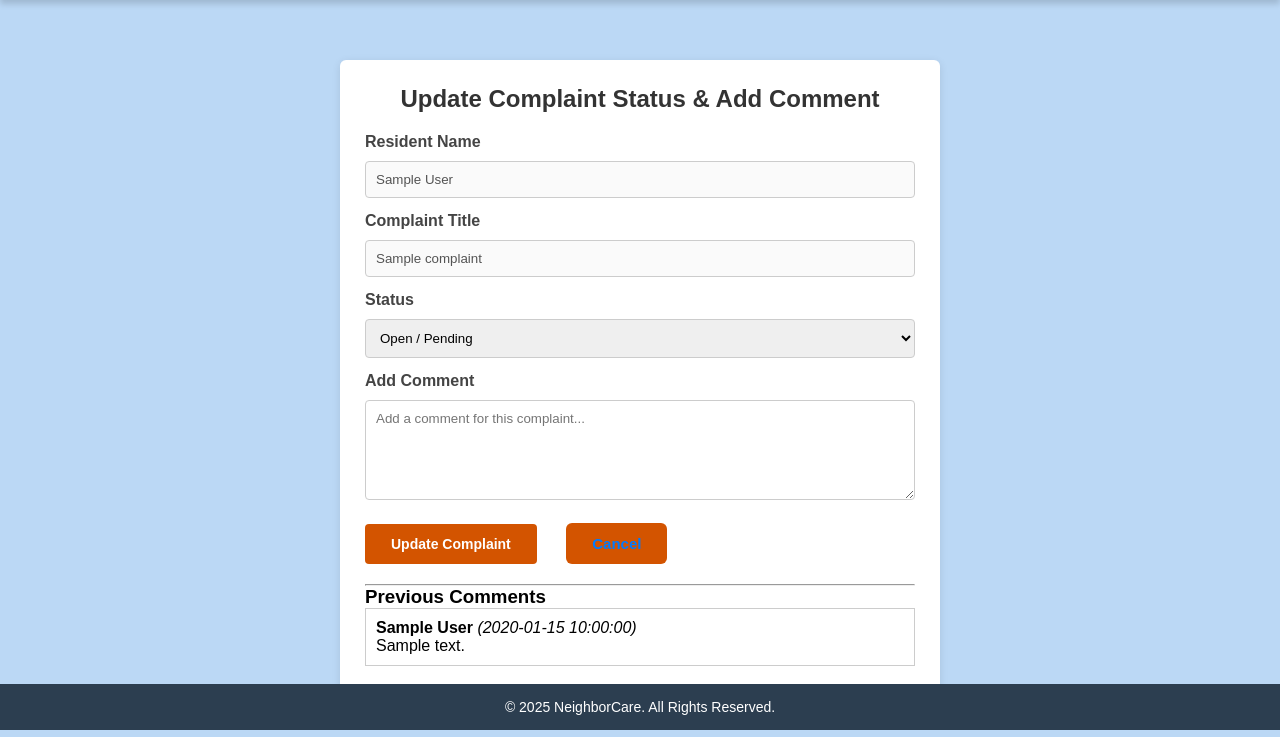
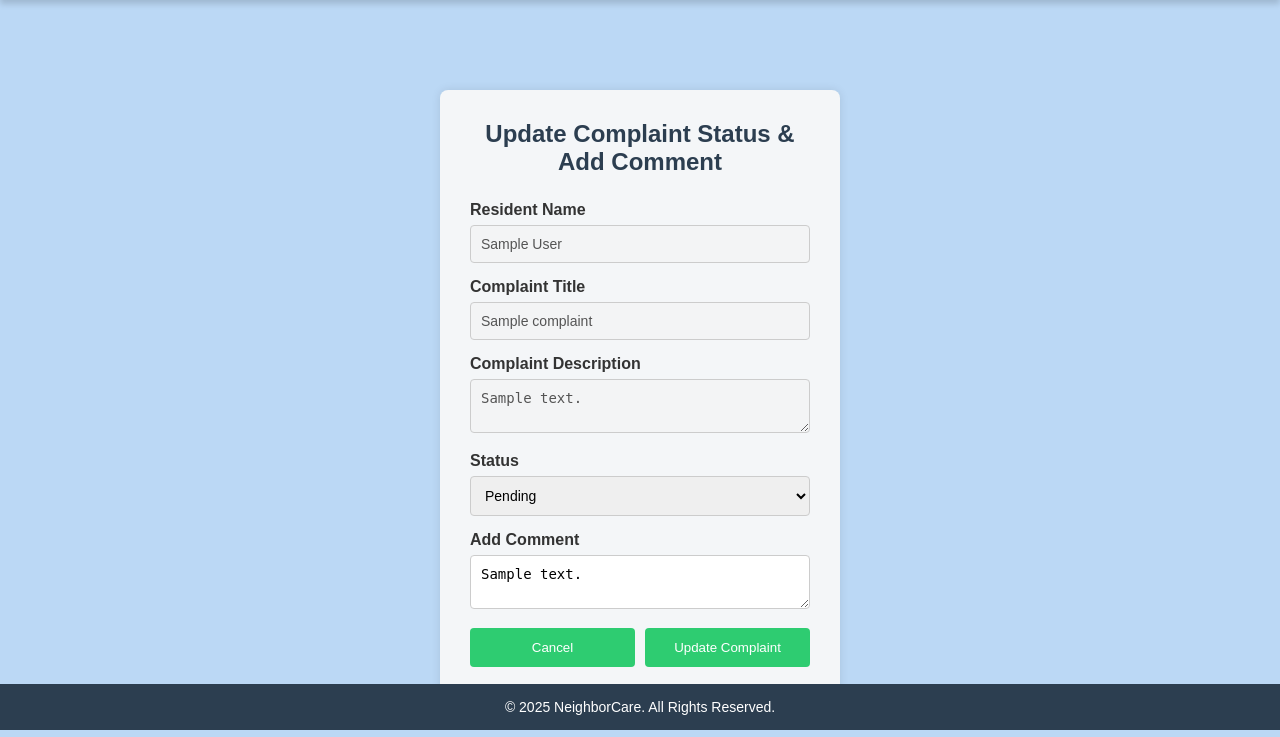
Before and after one commit to NarthanaVeenavi/Neighborhood-Complaint-Management-System, a PHP site: page /admin/edit_complaint.php?id=1 in a window 1280 px wide. Shown: the part 70-807 px from the top of the page. Run offline with PHP 8.4, Linux system fonts and the light colour scheme; the visitor is signed in with stand-in values (Sample User, id 1); tables that the repository leaves empty or names only in its code hold one stand-in row (values such as "Sample post").

Commit message:
Modify admin view of complaints

```diff
--- a/css/user_list.css
+++ b/css/user_list.css
@@ -284,11 +284,11 @@ tr.viewable:hover {
     color: white;
     text-decoration: none;
 }
-.status-pending, .status-open {
+.status-pending{
     color: #d69e2e;
     font-weight: 500;
 }
-.status-in-progress {
+.status-In-Progress {
     color: #3182ce;
     font-weight: 500;
 }
--- a/db/database_setup.sql
+++ b/db/database_setup.sql
@@ -24,6 +24,7 @@ CREATE TABLE IF NOT EXISTS residents (
   phone VARCHAR(15) DEFAULT NULL,
   apartment_id INT DEFAULT NULL,
   email VARCHAR(50) DEFAULT NULL,
+  username VARCHAR(100) DEFAULT NULL,
   joining_date DATE DEFAULT NULL,
   password VARCHAR(255) NOT NULL,
   created_at TIMESTAMP NOT NULL DEFAULT CURRENT_TIMESTAMP,
@@ -50,7 +51,7 @@ CREATE TABLE IF NOT EXISTS complaints (
   incident_date DATE NOT NULL,
   priority ENUM('Low','Medium','High') DEFAULT 'Medium',
   attachment VARCHAR(255) DEFAULT NULL,
-  status ENUM('Pending','In Progress','Resolved','Rejected') DEFAULT 'Pending',
+  status ENUM('Pending','In Progress','Resolved','Rejected', 'Closed') DEFAULT 'Pending',
   comment TEXT,
   created_at TIMESTAMP NULL DEFAULT CURRENT_TIMESTAMP,
   PRIMARY KEY (id),
--- a/pages/admin/edit_complaint.php
+++ b/pages/admin/edit_complaint.php
@@ -30,14 +30,14 @@ if (!$complaint) {
 <html>
 <head>
     <title>Edit Complaint Status & Add Comment</title>
-    <link rel="stylesheet" href="../../css/style.css">
     <link rel="stylesheet" href="../../css/main.css">
+    <link rel="stylesheet" href="../../css/register.css">
 </head>
 <body class="admin_body">
 
 <?php include '../../includes/header.php'; ?>
 
-<div class="container" style="max-width:600px; margin:auto; margin-top:50px;">
+<div class="container" style="max-width:600px; margin-bottom:40px;">
     <h2 style="text-align:center;">Update Complaint Status & Add Comment</h2>
 
     <form action="../../controllers/update_complaint.php" method="POST">
@@ -51,50 +51,28 @@ if (!$complaint) {
         <label>Complaint Title</label>
         <input type="text" value="<?= htmlspecialchars($complaint['title']) ?>" disabled>
 
+        <label>Complaint Description</label>
+        <textarea disabled><?= htmlspecialchars($complaint['description']) ?></textarea>
+
         <label>Status</label>
         <select name="status" required>
-            <option value="Open" <?= $complaint['status'] === 'Open' ? 'selected' : '' ?>>Open / Pending</option>
+            <option value="Pending" <?= $complaint['status'] === 'Pending' ? 'selected' : '' ?>>Pending</option>
             <option value="In Progress" <?= $complaint['status'] === 'In Progress' ? 'selected' : '' ?>>In Progress</option>
+            <option value="Resolved" <?= $complaint['status'] === 'Resolved' ? 'selected' : '' ?>>Resolved</option>
+            <option value="Rejected" <?= $complaint['status'] === 'Rejected' ? 'selected' : '' ?>>Rejected</option>
             <option value="Closed" <?= $complaint['status'] === 'Closed' ? 'selected' : '' ?>>Closed</option>
         </select>
 
         <label>Add Comment</label>
-        <textarea name="admin_comment" placeholder="Add a comment for this complaint..." rows="4"></textarea>
+        <textarea name="comment"><?= htmlspecialchars($complaint['comment']) ?></textarea>
 
         <br>
-        <button type="submit" class="btn">Update Complaint</button>
-        <a href="list_complaints.php" class="btn cancel-btn" style="margin-left:10px;">Cancel</a>
+        <div style="text-align:center; display:flex; justify-content:center; gap:10px;">
+            <button type="button" onclick="location.href='list_complaints.php'">Cancel</button>
+            <button type="submit">Update Complaint</button>
+        </div>
+
     </form>
-
-    <hr>
-
-    <!-- Show previous comments -->
-    <h3>Previous Comments</h3>
-    <?php
-    $sql = "SELECT cc.comment_text, r.first_name, r.last_name, cc.created_at
-            FROM complaint_comments cc
-            JOIN residents r ON cc.admin_id = r.id
-            WHERE cc.complaint_id = ?
-            ORDER BY cc.created_at DESC";
-    $stmt = mysqli_prepare($conn, $sql);
-    mysqli_stmt_bind_param($stmt, "i", $complaint_id);
-    mysqli_stmt_execute($stmt);
-    $result = mysqli_stmt_get_result($stmt);
-
-    if ($result && mysqli_num_rows($result) > 0):
-        while ($row = mysqli_fetch_assoc($result)):
-    ?>
-        <div style="border:1px solid #ccc; padding:10px; margin-bottom:10px;">
-            <strong><?= htmlspecialchars($row['first_name'] . ' ' . $row['last_name']) ?></strong>
-            <em>(<?= $row['created_at'] ?>)</em>
-            <p><?= nl2br(htmlspecialchars($row['comment_text'])) ?></p>
-        </div>
-    <?php
-        endwhile;
-    else:
-        echo "<p>No comments yet.</p>";
-    endif;
-    ?>
 
 </div>
 
--- a/pages/admin/view_complaint.php
+++ b/pages/admin/view_complaint.php
@@ -49,6 +49,7 @@ if (!$complaint) {
         <p><strong>Status:</strong> <?= htmlspecialchars($complaint['status']) ?></p>
         <p><strong>Date of Incident:</strong> <?= htmlspecialchars($complaint['incident_date']) ?></p>
         <p><strong>Description:</strong> <br><?= nl2br(htmlspecialchars($complaint['description'])) ?></p>
+        <p><strong>Admin Comment:</strong> <br><?= nl2br(htmlspecialchars($complaint['comment'])) ?></p>
 
         <?php if (!empty($complaint['evidence'])): ?>
             <p><strong>Evidence:</strong>
--- a/php/complaints_model.php
+++ b/php/complaints_model.php
@@ -113,6 +113,7 @@ function getComplaintById($id) {
                 c.priority,
                 c.incident_date,
                 c.status,
+                c.comment,
                 c.location AS apartment_id,  -- location column stores apartment ID
                 CONCAT(a.name, ' | Block ', a.block, ' | Floor ', a.floor) AS apartment_name, -- display
 
@@ -134,13 +135,13 @@ function getComplaintById($id) {
 }
 
 /* UPDATE status */
-function updateComplaintStatus($id, $status) {
+function updateComplaintStatusandComment($id, $status, $comment) {
     global $conn;
 
     $stmt = mysqli_prepare($conn,
-        "UPDATE complaints SET status=? WHERE id=?"
+        "UPDATE complaints SET status=?, comment=? WHERE id=?"
     );
-    mysqli_stmt_bind_param($stmt, "si", $status, $id);
+    mysqli_stmt_bind_param($stmt, "ssi", $status, $comment, $id);
 
     return mysqli_stmt_execute($stmt);
 }
```
Also changed, not shown: controllers/update_complaint.php (+3 -14 lines).
